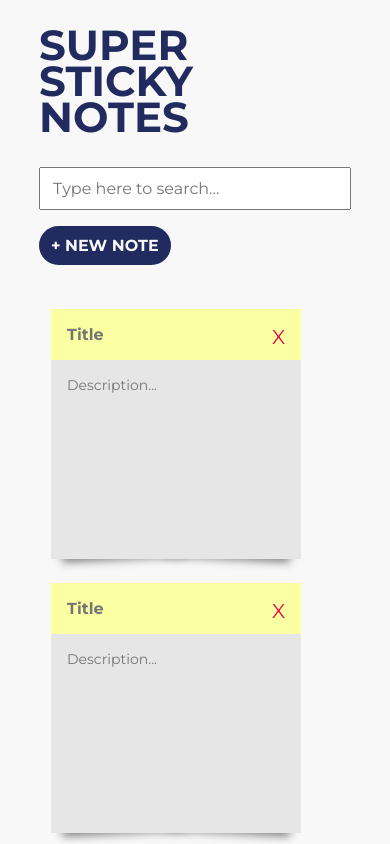
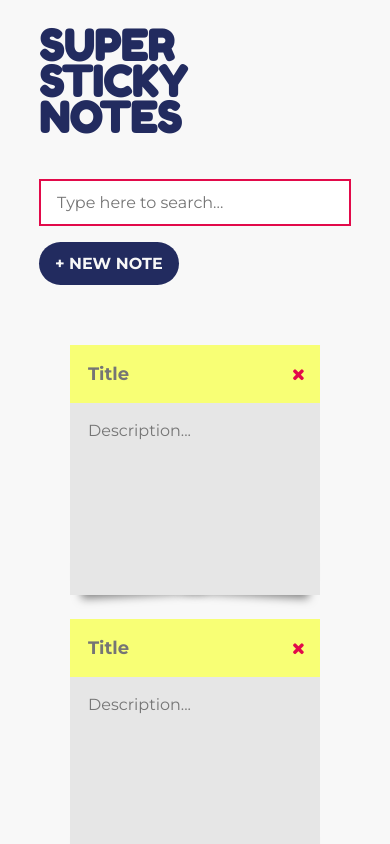
Before and after one commit to ClariceR/sticky-notes-react, a React (Create React App) app: page / in a window 390 px wide. Shown: the top 844 px of the page. Built offline with nearby package versions, Linux system fonts and the light colour scheme.

Commit message:
Finished responsive layout

```diff
--- a/public/index.html
+++ b/public/index.html
@@ -10,6 +10,7 @@
       href="https://fonts.googleapis.com/css2?family=Montserrat:wght@400;700&display=swap"
       rel="stylesheet"
     />
+    <link href="https://fonts.googleapis.com/css2?family=Fredoka+One&display=swap" rel="stylesheet">
 
     <meta name="viewport" content="width=device-width, initial-scale=1" />
     <meta name="theme-color" content="#000000" />
--- a/src/App.css
+++ b/src/App.css
@@ -6,7 +6,7 @@ body {
   margin: 0;
   padding: 0;
   font-family: "Montserrat", sans-serif;
-  background-color: #F8F8F8;
+  background-color: #f8f8f8;
   -webkit-font-smoothing: antialiased;
   -moz-osx-font-smoothing: grayscale;
 }
@@ -29,19 +29,18 @@ textarea {
 
 .flex {
   display: flex;
+}
+
+.flex--column {
   flex-direction: column;
 }
 
-.notes__list {
-  width: 80vw;
-  display: flex;
-  flex-wrap: wrap;
-  padding: 0;
-  margin: 2rem auto;
+.grid {
+  display: grid;
 }
 
 .app-header__controls {
-  margin-top: 2rem;
+  margin-top: 1rem;
 }
 
 .app-header__title {
@@ -53,12 +52,13 @@ textarea {
 
 .logo {
   font-size: 2.625rem;
+  font-family: "Fredoka One";
 }
 
 .search,
 .add-new {
   font-size: 1rem;
-  padding: 0.625rem 0.75rem;
+  padding: 0.75rem 1rem;
 }
 
 .search {
@@ -67,6 +67,7 @@ textarea {
   max-width: 550px;
   margin-bottom: 1rem;
   width: 100%;
+  border: 2px solid #e20a4a;
 }
 
 .add-new {
@@ -78,8 +79,20 @@ textarea {
   font-weight: bold;
   color: #f8f8f8;
   background-color: #222b5f;
-  outline: none;
   border: none;
+}
+
+.notes__list--wrapper {
+  justify-content: center;
+  margin-top: 2rem;
+}
+
+.notes__list {
+  width: 80vw;
+  display: flex;
+  flex-wrap: wrap;
+  padding: 0;
+  justify-content: center;
 }
 
 .note {
@@ -87,10 +100,60 @@ textarea {
   width: 250px;
   height: 250px;
   margin: 0.75rem;
-  background-color: #E6E6E6;
+  background-color: #e6e6e6;
   display: flex;
   flex-direction: column;
   position: relative;
+}
+
+.note__title,
+.note__description {
+  color: #222b5f;
+  font-family: inherit;
+  width: 100%;
+  padding: 1.125rem;
+  background: transparent;
+  border: #e6e6e6;
+}
+
+.note__title {
+  font-size: 1.125rem;
+  font-weight: bold;
+  background-color: #f8ff75;
+}
+
+.note__description {
+  flex-grow: 1;
+  font-size: 1rem;
+}
+
+.note__delete {
+  font-family: "Fredoka One", sans-serif;
+  position: absolute;
+  top: 0px;
+  right: 0px;
+  font-size: 20px;
+  color: #e20a4a;
+  padding: 1rem;
+}
+
+.note__delete:hover {
+  color: black;
+  cursor: pointer;
+}
+
+@media (min-width: 30em) {
+  .grid-two {
+    grid-template-columns: repeat(2, 1fr);
+  }
+  .app-header__controls {
+    display: grid;
+    justify-items: end;
+    align-items: end;
+  }
+  .notes__list--wrapper {
+    justify-content: start;
+  }
 }
 
 /*==================================================
@@ -133,40 +196,3 @@ textarea {
 /*==================================================
  * End of Effect 2
  * ===============================================*/
-
-.note__title,
-.note__description {
-  color: #222B5F;
-  font-family: inherit;
-  width: 100%;
-  padding: 1rem;
-  background: transparent;
-  border: #E6E6E6;
-
-}
-
-.note__title {
-  font-size: 16px;
-  font-weight: bold;
-  background-color: #FBFFA3;
-}
-
-.note__description {
-  flex-grow: 1;
-  font-size: 14px;
-}
-
-.note__delete {
-  font-family: inherit;
-  position: absolute;
-  top: 0px;
-  right: 0px;
-  font-size: 20px;
-  color: #E20A4A;
-  padding: 1rem;
-}
-
-.note__delete:hover {
-  color: black;
-  cursor: pointer;
-}
--- a/src/App.js
+++ b/src/App.js
@@ -3,9 +3,9 @@ import "./App.css";
 function App() {
   return (
     <>
-      <div className="container flex">
+      <div className="container flex flex--column">
         <div className="header__container">
-          <header className="app-header__title">
+          <header className="app-header__title grid grid-two">
             <h1 className="logo">
               Super
               <br />
@@ -13,17 +13,17 @@ function App() {
               <br />
               Notes
             </h1>
-            <aside className="app-header__controls flex">
+            <aside className="app-header__controls">
               <input
                 className="search"
                 type="text"
                 placeholder="Type here to search..."
               />
-              <button className="add-new">+ New Note</button>
+              <button className="add-new effect2">+ New Note</button>
             </aside>
           </header>
         </div>
-
+        <div className="notes__list--wrapper grid">
           <ul className="notes__list">
             <li className="note effect2">
               <input className="note__title" type="text" placeholder="Title" />
@@ -31,7 +31,7 @@ function App() {
                 className="note__description"
                 placeholder="Description..."
               />
-            <span className="note__delete">X</span>
+              <span className="note__delete">x</span>
             </li>
             <li className="note effect2">
               <input className="note__title" type="text" placeholder="Title" />
@@ -39,7 +39,7 @@ function App() {
                 className="note__description"
                 placeholder="Description..."
               />
-            <span className="note__delete">X</span>
+              <span className="note__delete">x</span>
             </li>
             <li className="note effect2">
               <input className="note__title" type="text" placeholder="Title" />
@@ -47,9 +47,10 @@ function App() {
                 className="note__description"
                 placeholder="Description..."
               />
-            <span className="note__delete">X</span>
+              <span className="note__delete">x</span>
             </li>
           </ul>
+        </div>
       </div>
     </>
   );
```
Also changed, not shown: src/assets/delete-icon.svg (added). Lines whose indentation alone changed are shown as unchanged.
